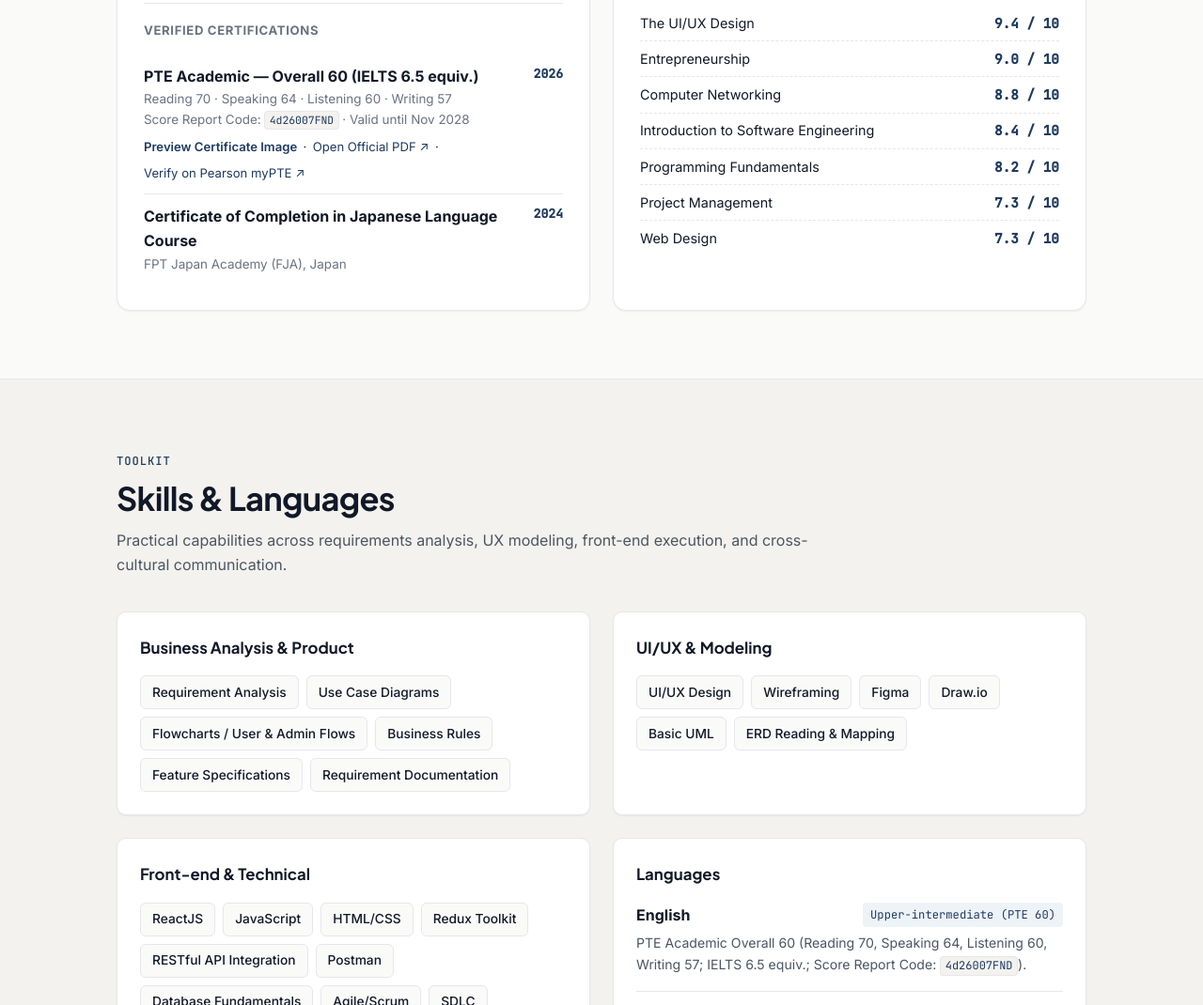
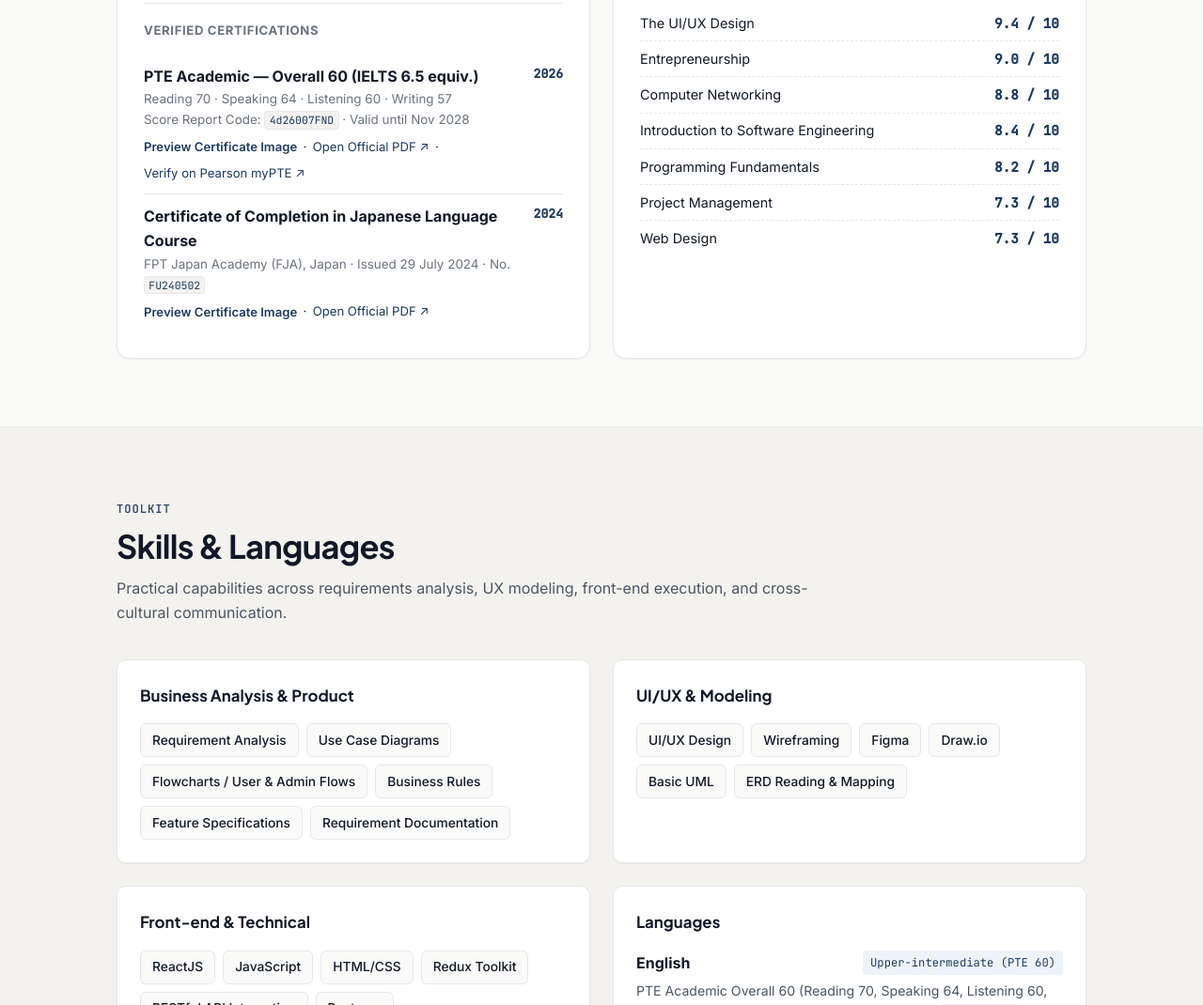
Before and after one commit to danh0999/danh0999.github.io, a plain HTML site: page index.html in a window 1280 px wide. Shown: the part 8029-9099 px from the top of the page at 94% size. Drawn offline with Linux system fonts and the light colour scheme.

Commit message:
feat: add cleaned FJA Japanese certificate image & PDF preview to portfolio and CV

```diff
--- a/index.html
+++ b/index.html
@@ -622,7 +622,14 @@
                 <li>
                   <div>
                     <strong>Certificate of Completion in Japanese Language Course</strong>
-                    <span class="cert-sub">FPT Japan Academy (FJA), Japan</span>
+                    <span class="cert-sub">FPT Japan Academy (FJA), Japan &middot; Issued 29 July 2024 &middot; No. <code>FU240502</code></span>
+                    <div class="cert-actions">
+                      <button type="button" class="link-btn artifact-trigger-inline" data-lightbox="assets/fja-certificate.png" data-caption="FPT Japan Academy (FJA) — Certificate of Completion in 3-Month Japanese Language Course (29 July 2024 | No. FU240502)">
+                        Preview Certificate Image
+                      </button>
+                      <span>&middot;</span>
+                      <a href="assets/fja-certificate.pdf" target="_blank" rel="noopener noreferrer">Open Official PDF &nearr;</a>
+                    </div>
                   </div>
                   <span class="cert-year">2024</span>
                 </li>
```
Also changed, not shown: cv.html (+1 -1 lines), assets/fja-certificate.png (added), 1 other file.
